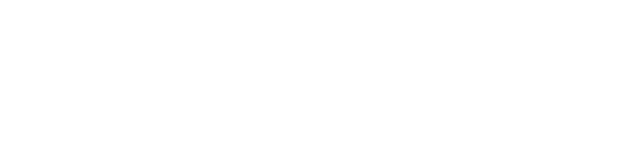
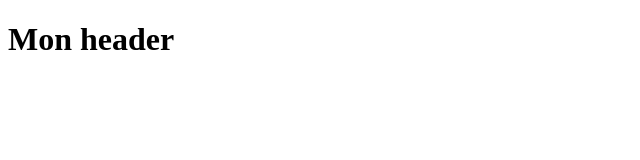
Before and after one commit to Hajar-O/Sophie, a plain HTML site: page index.html in a window 1280 px wide. Shown: the whole page, without its empty margins (0-640 px from the left). Drawn offline with Linux system fonts and the light colour scheme.

Commit message:
ajout du html

```diff
--- a/index.html
+++ b/index.html
@@ -6,6 +6,8 @@
     <title>Document</title>
 </head>
 <body>
-
+    <header>
+        <h1>Mon header</h1>
+    </header>
 </body>
 </html>
```
